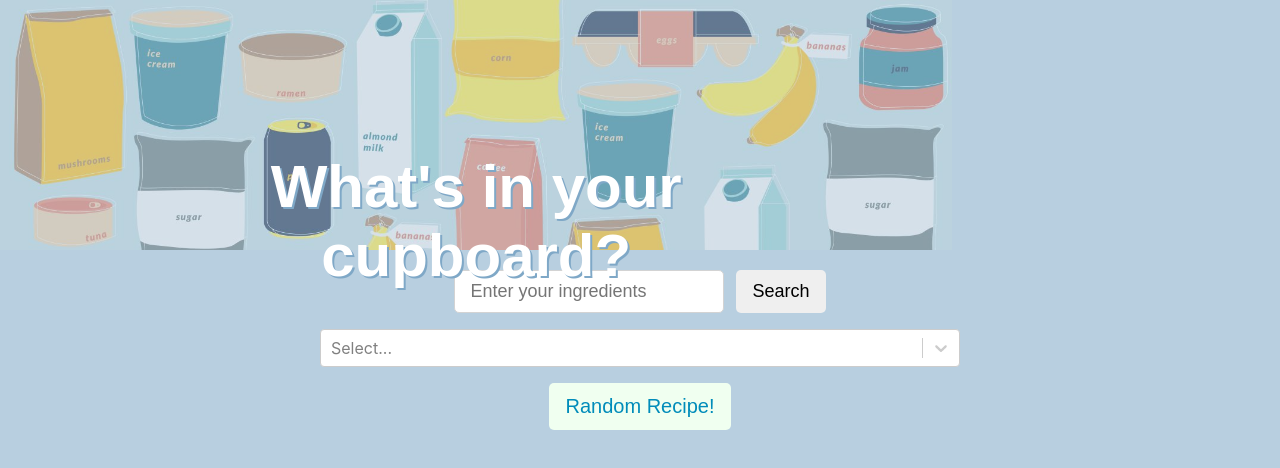
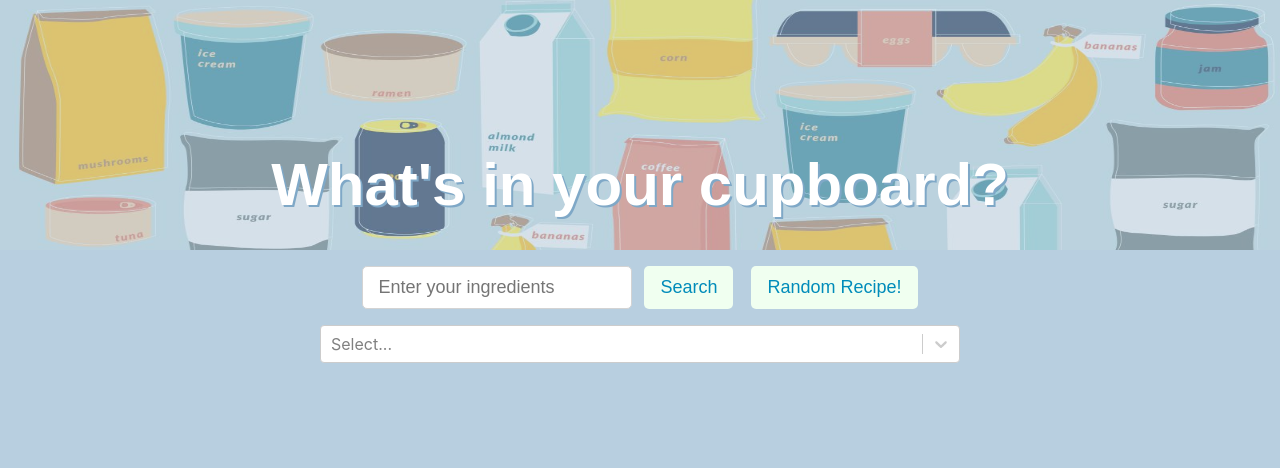
Before and after one commit to samcbride/food-app, a React (Create React App) app: page / in a window 1280 px wide. Shown: the top 468 px of the page. Built offline with nearby package versions, Linux system fonts and the light colour scheme; a web font is replaced by a local one.

Commit message:
css layout changes

```diff
--- a/src/components/App.js
+++ b/src/components/App.js
@@ -36,17 +36,14 @@ function App() {
           handleSubmit={getResults}
           setSearchResults={setSearchResults}
         />
-        <FilterMenu value={value} setValue={setValue} />
+        <div className="wrapper-r">
+          <button className="button" onClick={getRandomResult}>
+            Random Recipe!
+          </button>
+        </div>
       </div>
-
+      <FilterMenu value={value} setValue={setValue} />
       <SearchResults className="searchResults" searchResults={searchResults} />
-
-      <div className="wrapper-r">
-      <button className="button" onClick={getRandomResult}>
-        Random Recipe!
-      </button>
-      </div>
-
     </div>
   );
 }
--- a/src/styles/App.css
+++ b/src/styles/App.css
@@ -1,18 +1,15 @@
 @import url("https://fonts.googleapis.com/css2?family=Amaranth:wght@400;700&family=Berkshire+Swash&display=swap");
-/* * {
-} */
 
 body {
   margin: 0;
   padding: 0;
   background: #b8cfe0;
-
   overflow-x: hidden;
 }
 
 .header {
   position: relative;
-  display: inline-block;
+  display: flex;
 }
 
 .header h1 {
@@ -28,7 +25,6 @@ body {
   width: 60%; /* Set the width of the positioned div */
   font-family: "Amaranth", sans-serif;
   font-weight: bolder;
-  /* backdrop-filter: blur(5px); */
   text-shadow: 2px 2px #7fa8c7;
 }
 
@@ -46,9 +42,11 @@ body {
 
 .wrapper {
   display: flex;
-  flex-direction: column;
-  justify-content: space-around;
+  flex-direction: row;
+  /* justify-content: space-around; */
+  justify-content: center;
   padding-top: 1em;
+  align-items: center;
 }
 
 .wrapper button {
--- a/src/styles/Random.css
+++ b/src/styles/Random.css
@@ -1,26 +1,23 @@
 .button {
-	display:inline-block;
+  display: flex;
   border: 2px solid transparent;
   background: honeydew;
   padding: 10px 15px;
-	color: #008CBA;
+  color: #008cba;
   font-size: 20px;
   border-radius: 5px;
-	cursor:pointer;
-	outline:none;
+  cursor: pointer;
+  outline: none;
   transition: background 0.5s, color 1s;
+  justify-content: left;
 }
 
-.button:hover{
+.button:hover {
   background-color: #83aec3;
   color: honeydew;
-  box-shadow: 0 8px 16px 0 rgba(0,0,0,0.2), 0 6px 20px 0 rgba(0,0,0,0.19);
-
-
+  box-shadow: 0 8px 16px 0 rgba(0, 0, 0, 0.2), 0 6px 20px 0 rgba(0, 0, 0, 0.19);
 }
 
 .wrapper-r {
-
   text-align: center;
-
 }
--- a/src/styles/Search.css
+++ b/src/styles/Search.css
@@ -1,51 +1,33 @@
-label {
-  /* cursor: pointer;
-  user-select: none; */
-}
 .search {
   position: relative;
   display: flex;
   min-width: 100px;
-  justify-content: center;
+  justify-content: right;
 }
 
 .input {
   border: 1px solid lightgray;
   width: 90%;
-  /* border: 1px solid grey;
-  border-radius: 5px;
-  height: 20px;
-  padding: 2px 23px 2px 30px;
-  background-color: #f5f5f5;
-  font-family: "Amaranth", sans-serif;
-  padding: 10px;
-  display: inline-block; */
 }
-search .button {
+button {
   border: 1px solid transparent;
   transition-duration: 0.4s;
   cursor: pointer;
+  color: #008cba;
+  background: honeydew;
 }
-search .button:hover {
+button:hover {
   background-color: #83aec3;
   color: honeydew;
+  box-shadow: 0 8px 16px 0 rgba(0, 0, 0, 0.2), 0 6px 20px 0 rgba(0, 0, 0, 0.19);
 }
 
 .input,
 .button {
-  display: inline-block;
   padding: 10px 15px;
   font-size: 18px;
   border-radius: 5px;
   font-family: "Amaranth", sans-serif;
-  /* border: 1px solid grey;
-  border-radius: 5px;
-  height: 20px;
-  padding: 2px 23px 2px 30px;
-  background-color: #f5f5f5;
-  font-family: "Amaranth", sans-serif;
-  padding: 10px;
-  display: inline-block; */
 }
 
 @media (max-width: 530px) {
```
Lines whose indentation alone changed are shown as unchanged.
